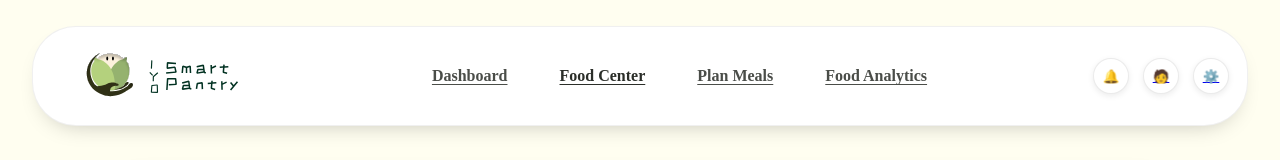
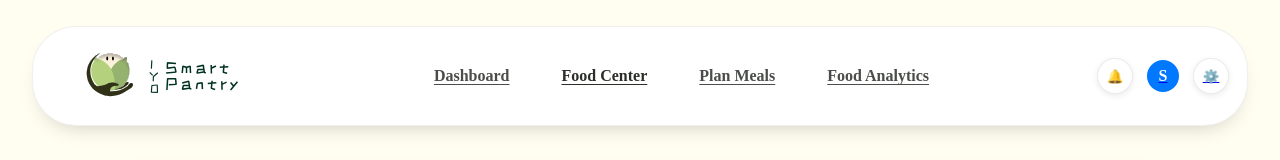
Before and after one commit to MrQin877/IYO_Smart_Pantry, a React (Vite) app: page /food in a window 1280 px wide. Shown: the top 160 px of the page. Built offline with nearby package versions, Linux system fonts and the light colour scheme; no server answers; sample sign-in values are in the browser's storage.

Commit message:
Update user icon to show first character of full name after login
- Added a function to display the first letter of the user’s full name in the icon after login
- mproved UI feedback to indicate successful login

```diff
--- a/src/component/header.css
+++ b/src/component/header.css
@@ -88,3 +88,22 @@
   cursor:pointer;
 }
 .icon:active{ transform: translateY(1px); }
+
+.avatar-circle {
+  width: 32px;
+  height: 32px;
+  border-radius: 50%;
+  background-color: #0078ff;
+  color: white;
+  display: flex;
+  align-items: center;
+  justify-content: center;
+  font-weight: 600;
+  font-size: 16px;
+  cursor: pointer;
+  transition: background-color 0.3s ease;
+}
+
+.avatar-circle:hover {
+  background-color: #005bb5;
+}
--- a/src/component/header.jsx
+++ b/src/component/header.jsx
@@ -1,8 +1,22 @@
-import React from "react";
+// src/component/header.jsx
+import React, { useEffect, useState } from "react";
 import { NavLink, Link } from "react-router-dom";
 import "./header.css";
 
 export default function HeaderNav() {
+  const [initial, setInitial] = useState("");
+
+  useEffect(() => {
+    const name = localStorage.getItem("userName");
+    const email = localStorage.getItem("userEmail");
+
+    if (name && name.trim() !== "") {
+      setInitial(name.trim().charAt(0).toUpperCase());
+    } else if (email) {
+      setInitial(email.trim().charAt(0).toUpperCase());
+    }
+  }, []);
+
   return (
     <header className="nav-wrap">
       <div className="nav-pill">
@@ -22,9 +36,17 @@ export default function HeaderNav() {
         {/* right icons */}
         <div className="icons">
           <IconButton title="Notifications">🔔</IconButton>
+
           <Link to="/account">
-            <IconButton title="Account">🧑</IconButton>
+            {initial ? (
+              <div className="avatar-circle" title="Account">
+                {initial}
+              </div>
+            ) : (
+              <IconButton title="Account">🧑</IconButton>
+            )}
           </Link>
+
           <Link to="/settings">
             <IconButton title="Settings">⚙️</IconButton>
           </Link>
--- a/src/pages/Login.jsx
+++ b/src/pages/Login.jsx
@@ -15,6 +15,7 @@ export default function Login() {
       const resp = await apiPost("/login.php", { email, password: pwd });
       if (resp.ok) {
         localStorage.setItem("userID", resp.userID);
+        localStorage.setItem("userName", resp.fullName);
         alert("Login successful!");
         navigate("/dashboard");
       } else {
```
Also changed, not shown: 1 other file (tests, documents, lock files or other folders).
